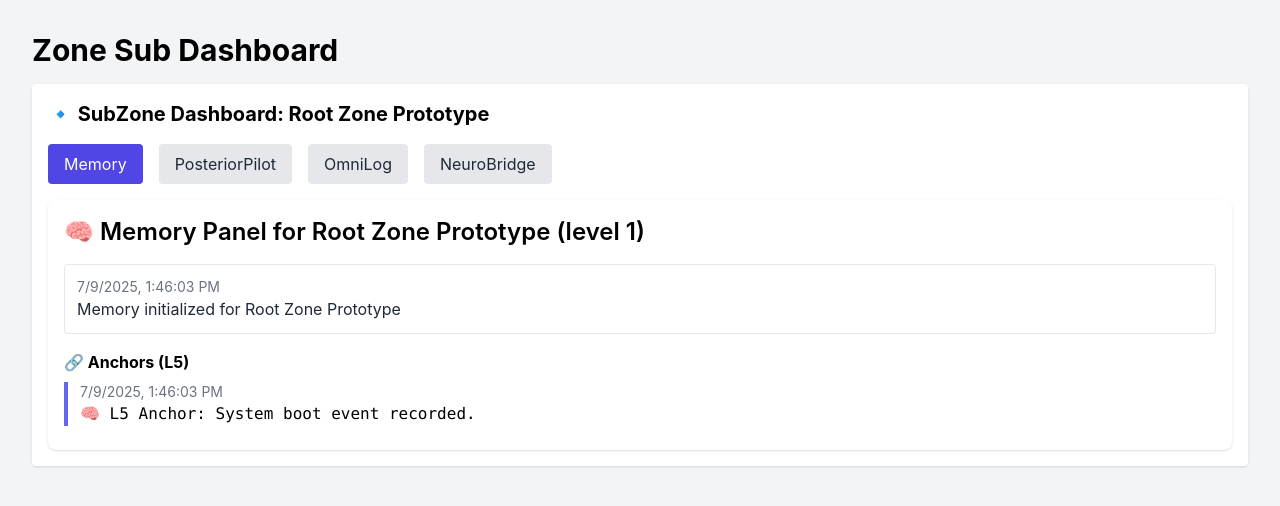
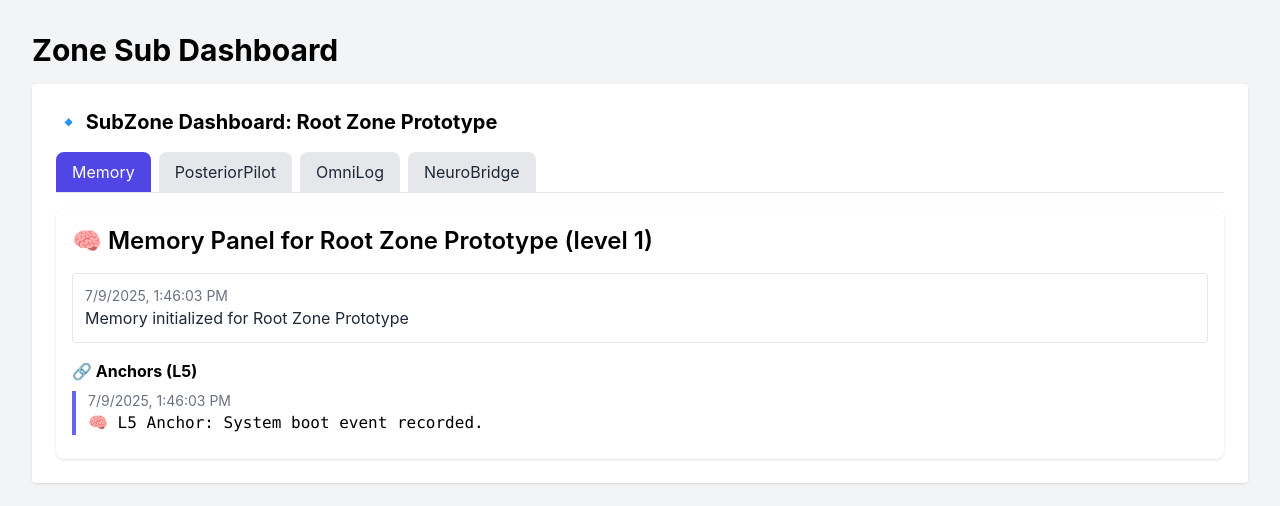
Before and after one commit to OmniChainOrg/omnimodel-dashboard, a Next.js app: page /zonesubdashboard in a window 1280 px wide. Shown: the top 506 px of the page. Built offline with nearby package versions, Linux system fonts and the light colour scheme.

Commit message:
Update ZoneSubDashboard.tsx

```diff
--- a/components/ZoneSubDashboard.tsx
+++ b/components/ZoneSubDashboard.tsx
@@ -1,8 +1,8 @@
 import React, { useState } from 'react';
 import MemoryPanel from './MemoryPanel';
-import { ZoneRegistry, approveZone, declineZone } from '@/lib/zoneRegistry';
+import { approveZone, declineZone } from '@/lib/zoneRegistry';
 
-// Zone type
+// Zone type (should match your registry)
 interface Zone {
   id: string;
   name: string;
@@ -15,17 +15,21 @@ interface ZoneSubDashboardProps {
   zone: Zone;
 }
 
-const rootZone = {
-  id: 'root',
-  name: 'Root Zone Prototype',
-  depth: 1,
-  path: '/dashboard/root',     // chemin associé
-  approved: true               // ou false selon ton choix
-};
-
 const ZoneSubDashboard: React.FC<ZoneSubDashboardProps> = ({ zone }) => {
   const [activeTab, setActiveTab] = useState<string>('Memory');
+  const [isApproved, setIsApproved] = useState<boolean>(zone.approved);
 
+  const handleApprove = () => {
+    approveZone({ id: zone.id, name: zone.name, path: zone.path, depth: zone.depth });
+    setIsApproved(true);
+  };
+
+  const handleDecline = () => {
+    declineZone(zone.id);
+    setIsApproved(false);
+  };
+
+  // Choose which panel to render
   let panelContent: React.ReactNode;
   switch (activeTab) {
     case 'Memory':
@@ -41,18 +45,38 @@ const ZoneSubDashboard: React.FC<ZoneSubDashboardProps> = ({ zone }) => {
       panelContent = <div>NeuroBridge content placeholder</div>;
       break;
     default:
-      panelContent = <div>Welcome to the zone dashboard</div>;
+      panelContent = <div>Welcome to the subzone dashboard</div>;
   }
 
   return (
-    <div className="bg-white rounded shadow p-4">
+    <div className="bg-white rounded shadow p-6">
       <h2 className="text-xl font-bold mb-4">🔹 SubZone Dashboard: {zone.name}</h2>
-      <div className="flex space-x-4 mb-4">
-        {['Memory', 'PosteriorPilot', 'OmniLog', 'NeuroBridge'].map((tab) => (
+
+      {/* Approval Controls */}
+      {!isApproved && (
+        <div className="mb-4 flex space-x-2">
+          <button
+            onClick={handleApprove}
+            className="px-4 py-2 bg-green-600 text-white rounded hover:bg-green-700"
+          >
+            Approve Zone
+          </button>
+          <button
+            onClick={handleDecline}
+            className="px-4 py-2 bg-red-500 text-white rounded hover:bg-red-600"
+          >
+            Decline Zone
+          </button>
+        </div>
+      )}
+
+      {/* Tab Navigation */}
+      <div className="flex space-x-2 border-b mb-4">
+        {['Memory', 'PosteriorPilot', 'OmniLog', 'NeuroBridge'].map(tab => (
           <button
             key={tab}
             onClick={() => setActiveTab(tab)}
-            className={`px-4 py-2 rounded ${
+            className={`px-4 py-2 rounded-t-lg transition ${
               activeTab === tab ? 'bg-indigo-600 text-white' : 'bg-gray-200 text-gray-800'
             }`}
           >
@@ -60,7 +84,9 @@ const ZoneSubDashboard: React.FC<ZoneSubDashboardProps> = ({ zone }) => {
           </button>
         ))}
       </div>
-      <div className="mt-4">{panelContent}</div>
+
+      {/* Active Panel */}
+      <div>{panelContent}</div>
     </div>
   );
 };
```
